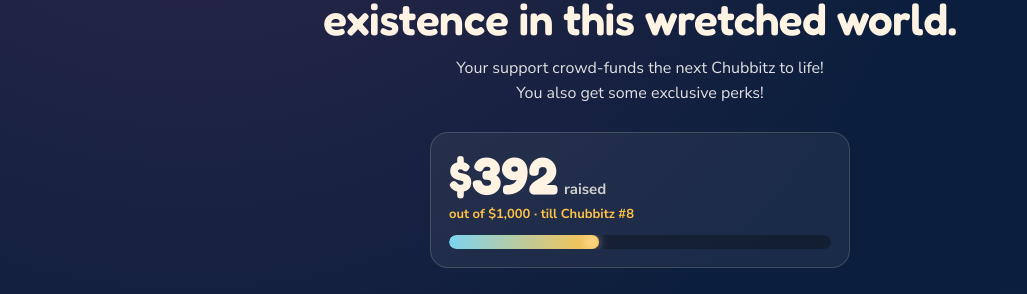
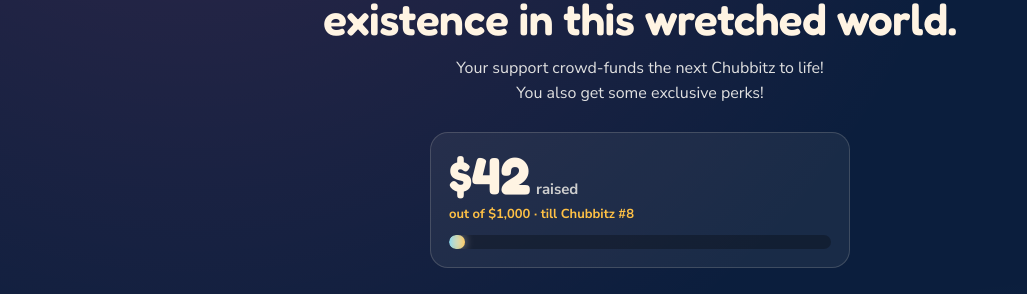
Before and after one commit to josiahbout/chubbitz-homepage, a plain HTML site: page support/index.html in a window 1280 px wide. Shown: the part 447-741 px from the top of the page, without its empty margins (0-1027 px from the left). Drawn offline with Linux system fonts and the light colour scheme.

Commit message:
Update index.html

```diff
--- a/support/index.html
+++ b/support/index.html
@@ -574,7 +574,7 @@
 
 <script>
   // Fundraising progress bar — fills in on load
-  const RAISED = 392;
+  const RAISED = 42;
   const GOAL = 1000;
   requestAnimationFrame(() => {
     document.getElementById('progressFill').style.width = (RAISED / GOAL * 100) + '%';
```
